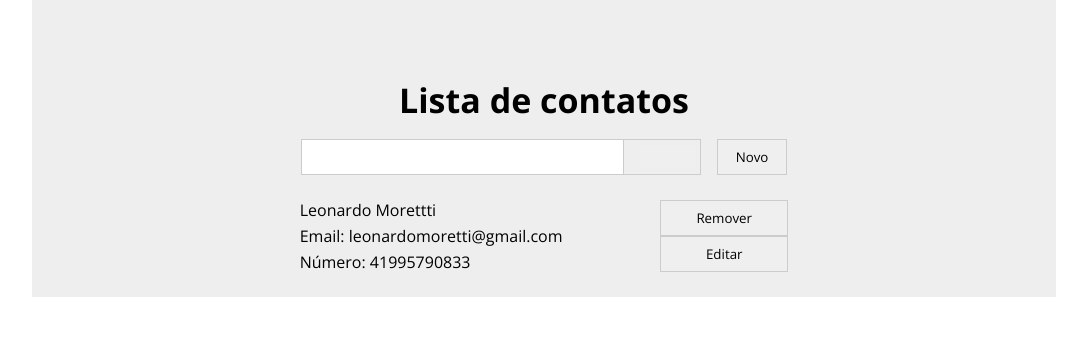
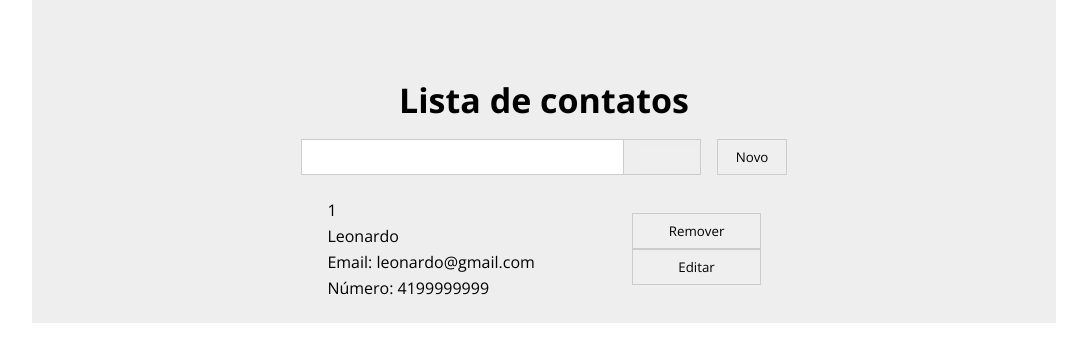
Before and after one commit to MorettiLeonardo/contact-list-react, a React (Create React App) app: page / in a window 1280 px wide. Shown: the top 362 px of the page, without its empty margins (96-1183 px from the left). Built offline with nearby package versions, Linux system fonts and the light colour scheme; some icons are missing.

Commit message:
adicionando a funcionalidade de remover um contato

```diff
--- a/src/components/Contact/index.tsx
+++ b/src/components/Contact/index.tsx
@@ -1,24 +1,34 @@
+import { useDispatch } from 'react-redux'
 import Button from '../Button'
+import { GenericButton } from '../Button/styles'
 import { Card, Infos } from './styles'
+import { remover } from '../../store/reducers/contact'
 
 type Props = {
+  id: number
   name: string
   email: string
   phone: number
 }
 
-const Contact = ({ name, email, phone }: Props) => (
+const Contact = ({ id, name, email, phone }: Props) => {
+  const dispatch = useDispatch()
+  return (
     <Card>
       <Infos>
+        <p>{id}</p>
         <p>{name}</p>
         <p>Email: {email}</p>
         <p>Número: {phone}</p>
       </Infos>
       <div>
-      <Button text="Remover" />
+        <GenericButton onClick={() => dispatch(remover(id))}>
+          Remover
+        </GenericButton>
         <Button text="Editar" />
       </div>
     </Card>
   )
+}
 
 export default Contact
--- a/src/containers/ContactList/index.tsx
+++ b/src/containers/ContactList/index.tsx
@@ -1,14 +1,24 @@
+import { useSelector } from 'react-redux'
+import { RootReducer } from '../../store'
+
 import Contact from '../../components/Contact'
-import { List } from './styles'
 
-const ContactList = () => (
-  <List>
-    <Contact
-      email="leonardomoretti@gmail.com"
-      name="Leonardo Morettti"
-      phone={41995790833}
-    />
-  </List>
-)
+const ContactList = () => {
+  const { itens } = useSelector((state: RootReducer) => state.contact)
+  return (
+    <ul>
+      {itens.map((contact) => (
+        <li key={contact.email}>
+          <Contact
+            email={contact.email}
+            id={contact.id}
+            name={contact.name}
+            phone={contact.number}
+          />
+        </li>
+      ))}
+    </ul>
+  )
+}
 
 export default ContactList
```
Also changed, not shown: src/App.tsx (+5 -2 lines). Lines whose indentation alone changed are shown as unchanged.
